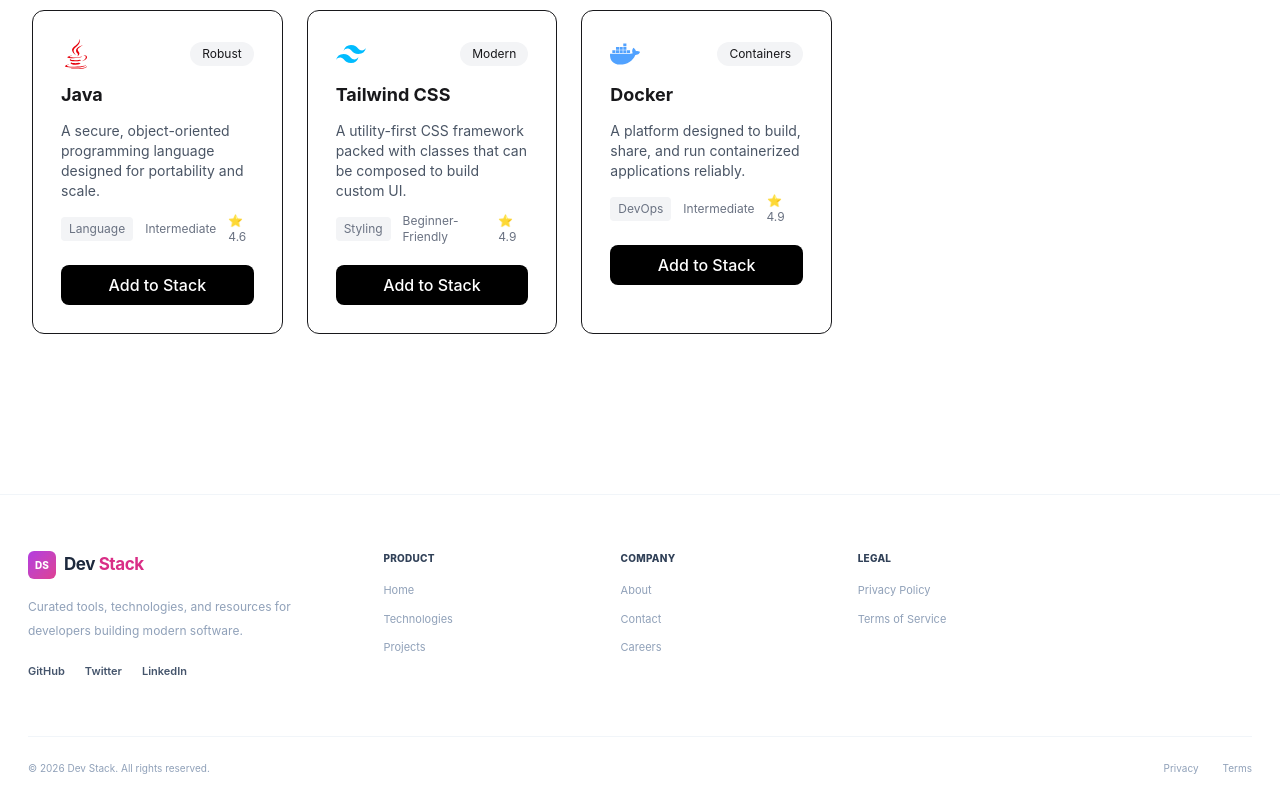
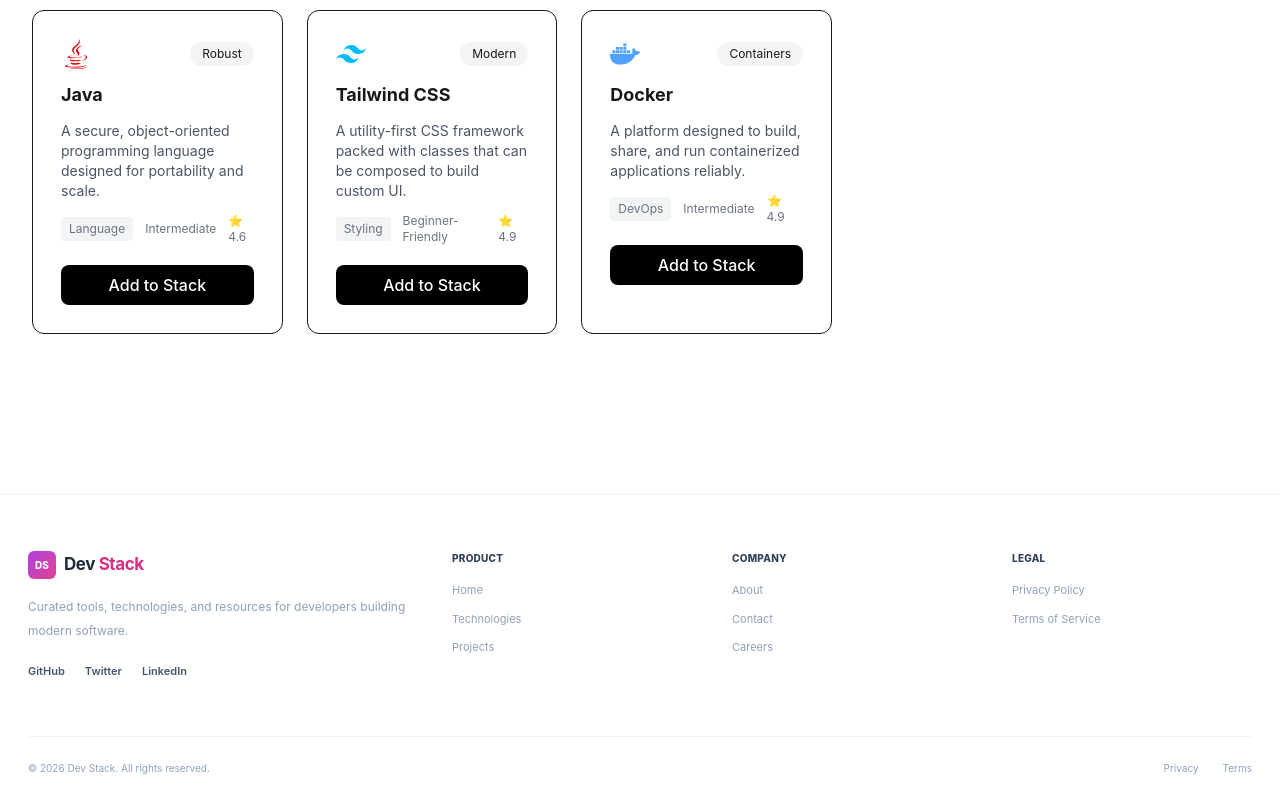
Before and after one commit to 522rabbi-glitch/Assiment-5, a React (Vite) app in the folder dev-stack/: page / in a window 1280 px wide. Shown: the part 1767-2567 px from the top of the page. Built offline with nearby package versions, Linux system fonts and the light colour scheme.

Commit message:
nine time add

```diff
--- a/dev-stack/src/components/Footer.tsx
+++ b/dev-stack/src/components/Footer.tsx
@@ -6,8 +6,7 @@ const Footer: React.FC = () => {
       <div className="mx-auto w-full max-w-[1500px] px-5 sm:px-7">
 
         {/* Main Footer */}
-        <div className="grid gap-10 py-12 sm:py-14 md:grid-cols-[1.6fr_1fr_1fr_2fr]">
-
+         <div className="grid gap-10 py-12 sm:py-14 md:grid-cols-[1.6fr_1fr_1fr_1fr] md:justify-items-start">
           {/* Brand */}
           <div>
             <a href="#" className="flex w-fit items-center gap-2">
--- a/dev-stack/src/components/Navbar.tsx
+++ b/dev-stack/src/components/Navbar.tsx
@@ -4,7 +4,7 @@ import Logo from '../assets/logo-text.png'
 
 
   return (
-       <nav className="flex items-center justify-between px-10 py-4 border-b border-gray-200 container mx-auto ">
+       <nav className="sticky top-0 z-50 bg-white container mx-auto flex items-center justify-between px-10 py-4 border-b border-gray-200">
 
 
      {/* Hambar logo only mobile */}
```
